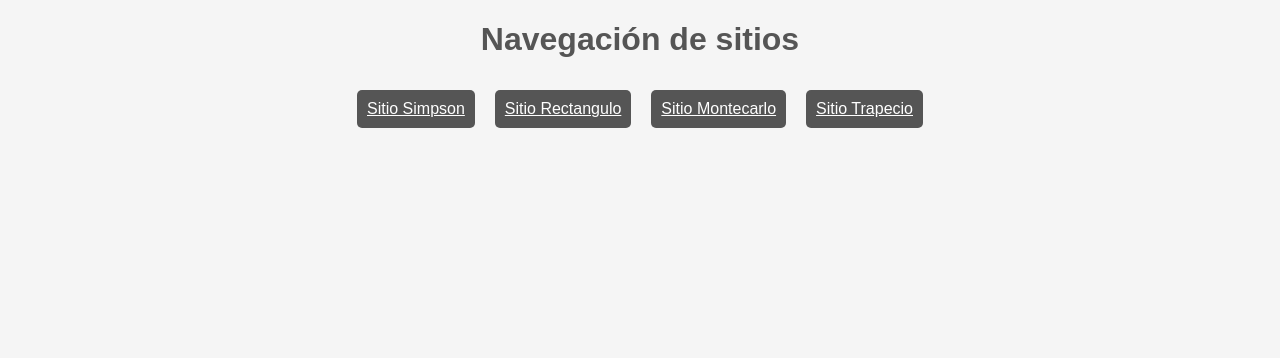
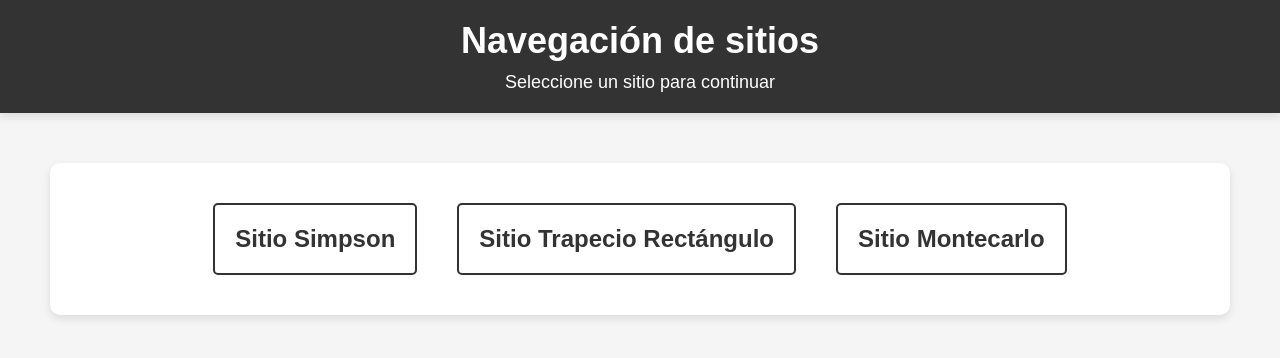
Before and after one commit to wshilman/Modelado-y-Simulacion, a plain HTML site: page index.html in a window 1280 px wide. Drawn offline with Linux system fonts and the light colour scheme.

Commit message:
Add new homepage

```diff
--- a/index.html
+++ b/index.html
@@ -1,47 +1,99 @@
 <!DOCTYPE html>
 <html>
 <head>
-    <meta charset="UTF-8">
+	<meta charset="UTF-8">
 	<title>Navegación de sitios</title>
 	<style>
+		/* Estilos generales */
 		body {
+			margin: 0;
+			padding: 0;
 			font-family: Arial, sans-serif;
 			background-color: #f5f5f5;
 		}
+
+		/* Encabezado */
+		header {
+			display: flex;
+			flex-direction: column;
+			align-items: center;
+			padding: 20px;
+			background-color: #333;
+			color: #fff;
+			box-shadow: 0 4px 8px rgba(0, 0, 0, 0.1);
+		}
+
 		h1 {
+			margin: 0;
+			font-size: 36px;
+		}
+
+		p {
+			margin: 0;
+			font-size: 18px;
+			margin-top: 10px;
 			text-align: center;
-			color: #555;
 		}
-		ul {
-			list-style: none;
-			padding: 0;
-			margin: 0;
+
+		/* Lista de sitios */
+		.site-list {
 			display: flex;
+			flex-wrap: wrap;
 			justify-content: center;
+			align-items: center;
+			padding: 20px;
+			box-shadow: 0 4px 8px rgba(0, 0, 0, 0.1);
+			background-color: #fff;
+			margin: 50px;
+			border-radius: 10px;
 		}
-		li {
-			margin: 10px;
+
+		.site-item {
+			margin: 20px;
+			border: 2px solid #333;
+			border-radius: 5px;
+			transition: all 0.3s ease-in-out;
+			cursor: pointer;
 		}
-		a {
+
+		.site-item:hover {
+			box-shadow: 0 4px 8px rgba(0, 0, 0, 0.2);
+			transform: translateY(-5px);
+		}
+
+		.site-item a {
 			display: block;
-			padding: 10px;
-			background-color: #555;
+			padding: 20px;
+			color: #333;
+			text-align: center;
+			text-decoration: none;
+			font-size: 24px;
+			font-weight: bold;
+			transition: all 0.3s ease-in-out;
+		}
+
+		.site-item a:hover {
+			background-color: #333;
 			color: #fff;
-			border-radius: 5px;
-			transition: background-color 0.2s ease-in-out;
-		}
-		a:hover {
-			background-color: #333;
 		}
 	</style>
 </head>
 <body>
-	<h1>Navegación de sitios</h1>
-	<ul>
-		<li><a href="simpson/index.html">Sitio Simpson</a></li>
-		<li><a href="rectangulo/index.html">Sitio Rectangulo</a></li>
-		<li><a href="montecarlo/index.html">Sitio Montecarlo</a></li>
-        <li><a href="trapecio/index.html">Sitio Trapecio</a></li>
-	</ul>
+	<header>
+		<h1>Navegación de sitios</h1>
+		<p>Seleccione un sitio para continuar</p>
+	</header>
+
+	<div class="site-list">
+		<div class="site-item">
+			<a href="simpson/index.html">Sitio Simpson</a>
+		</div>
+		<div class="site-item">
+			<a href="trapecio/index.html">Sitio Trapecio Rectángulo</a>
+		</div>
+		<div class="site-item">
+			<a href="montecarlo/index.html">Sitio Montecarlo</a>
+		</div>
+	</div>
 </body>
 </html>
```
